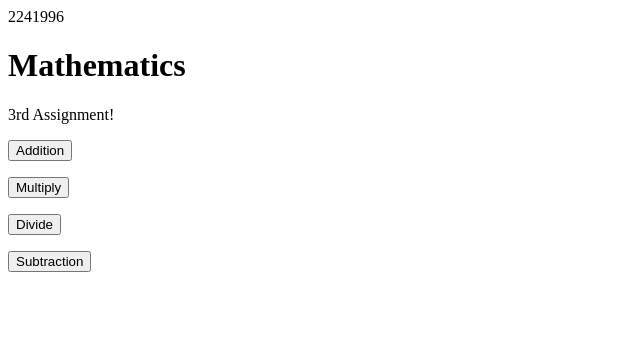
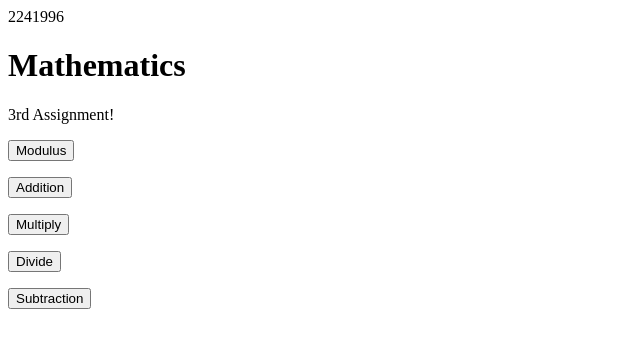
Before and after one commit to bimbs1997/JavaScript_Projects, a plain HTML site: page Basic Javascript Project#3/index3.html in a window 1280 px wide. Shown: the whole page, without its empty margins (0-640 px from the left). Drawn offline with Linux system fonts and the light colour scheme.

Commit message:
adding modulus operator

```diff
--- a/Basic Javascript Project#3/JS3/main3.js
+++ b/Basic Javascript Project#3/JS3/main3.js
@@ -9,7 +9,10 @@ var X = 1997                          //defines the decrement
 X--;
 document.write(X)
 
-
+function modulus() {
+    var simple_math = 35 % 4;
+    document.getElementById("Math").innerHTML = "When you divide 35 by 4 you have a remainder of: " + simple_math;
+}
 
 function addition() {                       //defines the addtion function
     var addition = 5+2;
--- a/Basic Javascript Project#3/index3.html
+++ b/Basic Javascript Project#3/index3.html
@@ -14,6 +14,9 @@
       </header>
 
     <p id="Math"></p>
+    <p id="Math"><button onclick="modulus()">Modulus</button></p>
+
+    <p id="Math"></p>
     <p id="Math"><button onclick="addition()">Addition </button></p>
 
     <p id="Math"></p>
```
